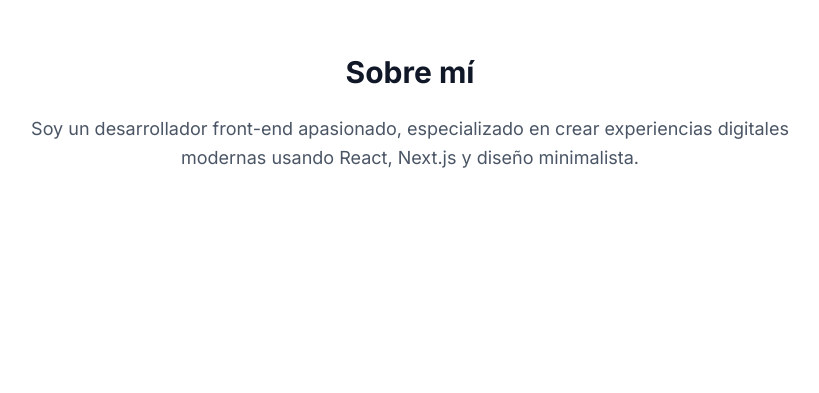
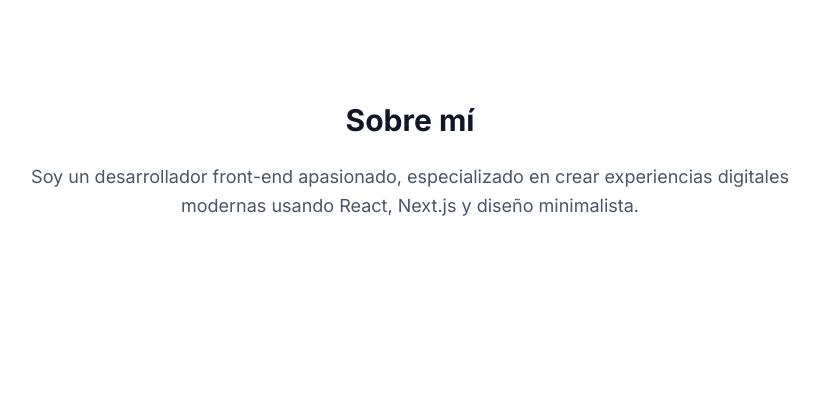
Before and after one commit to javier-munoz-rodelgo/portfolio, a Next.js app: page / in a window 1280 px wide. Shown: the part 1087-1480 px from the top of the page, without its empty margins (230-1049 px from the left). Built offline with nearby package versions, Linux system fonts and the light colour scheme.

Commit message:
feat: set global padding for sections

```diff
--- a/app/components/About.tsx
+++ b/app/components/About.tsx
@@ -6,7 +6,7 @@ export default function About() {
   return (
     <motion.section
       id="about"
-      className="min-h-dvh flex flex-col justify-center items-center px-6 max-w-4xl mx-auto"
+      className="min-h-dvh flex flex-col justify-center items-center p-6 max-w-4xl mx-auto my-12"
       initial={{ opacity: 0, y: 40 }}
       whileInView={{ opacity: 1, y: 0 }}
       transition={{ duration: 0.6 }}
--- a/app/components/Contact.tsx
+++ b/app/components/Contact.tsx
@@ -20,7 +20,7 @@ export default function ContactPage() {
   return (
     <section
       id="contact"
-      className="min-h-dvh flex flex-col justify-center items-center px-6 md:px-12 py-20"
+      className="min-h-dvh flex flex-col justify-center items-center p-6 md:px-12 py-20"
     >
       <div className="max-w-2xl w-full space-y-8">
         <h1 className="text-4xl md:text-5xl font-bold text-center">Contacto</h1>
--- a/app/components/Hero.tsx
+++ b/app/components/Hero.tsx
@@ -7,7 +7,7 @@ export default function Hero() {
   return (
     <section
       id="home"
-      className="min-h-dvh flex flex-col justify-center items-center text-center px-6 bg-gradient-to-b from-white to-gray-50"
+      className="min-h-dvh flex flex-col justify-center items-center text-center p-6 bg-gradient-to-b from-white to-gray-50"
     >
       {/* Animación de entrada del contenido */}
       <motion.div
--- a/app/components/Projects.tsx
+++ b/app/components/Projects.tsx
@@ -40,7 +40,7 @@ const item = {
 
 export default function Projects() {
   return (
-    <section id="projects" className="py-32 px-6 max-w-6xl mx-auto">
+    <section id="projects" className="py-32 p-6 max-w-6xl mx-auto">
       <h2 className="text-3xl font-bold text-center mb-12">Proyectos</h2>
 
       <motion.div
```
